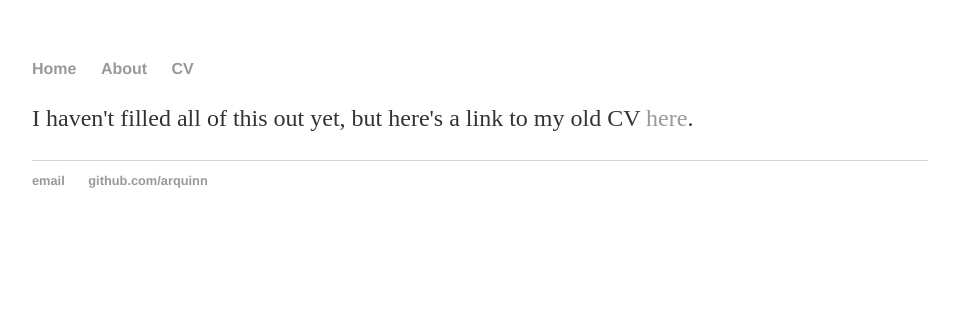
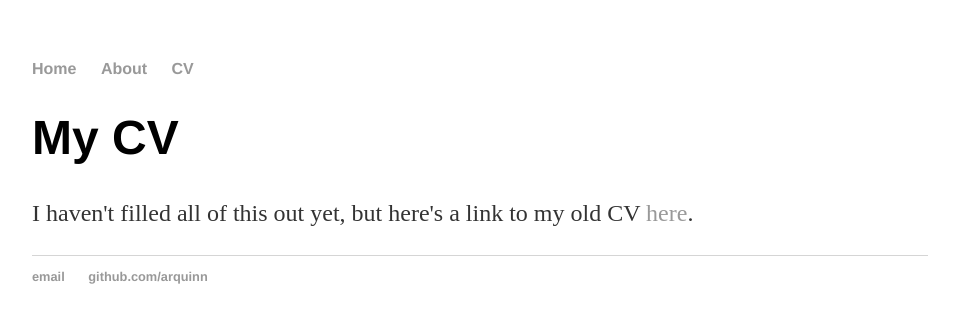
Before and after one commit to arquinn/arquinn.github.io, a Jekyll site: the page built from cv.html, in a window 1280 px wide. Shown: the top 323 px of the page, without its empty margins (160-1119 px from the left). Built offline with Jekyll 4.4.1, drawn with Linux system fonts in a browser that asks for light colours.

Commit message:
Update cv.html

```diff
--- a/cv.html
+++ b/cv.html
@@ -2,7 +2,6 @@
 layout: default
 ---
 <div class="blurb">
-	<p>
-	  I haven't filled all of this out yet, but here's a link to my old CV <a href="AQuinn_Resume.pdf">here</a>.
-	</p>
+	<h1>My CV</h1>
+	<p>I haven't filled all of this out yet, but here's a link to my old CV <a href="AQuinn_Resume.pdf">here</a>.</p>
 </div><!-- /.blurb -->
```
